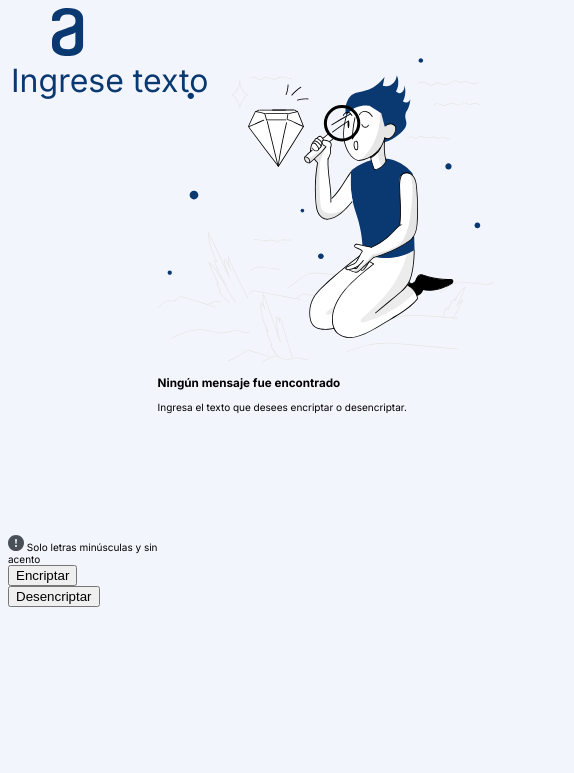
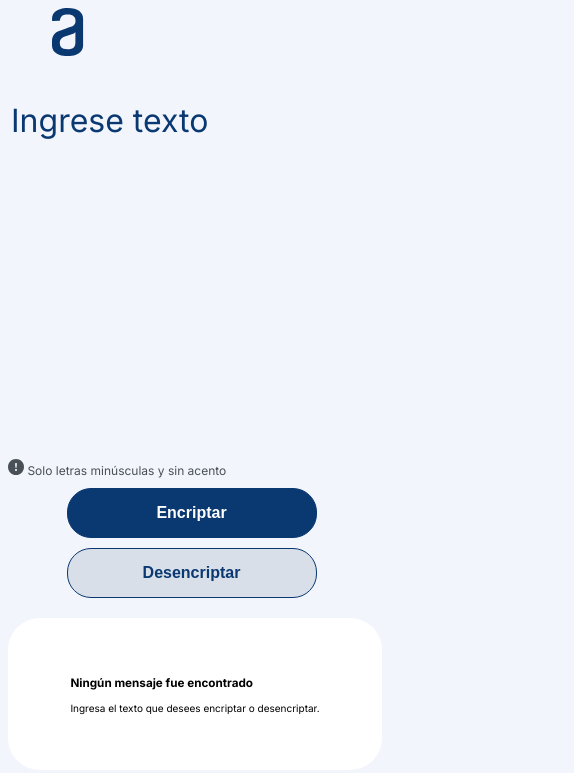
Before and after one commit to lawrencehv/challenge-encriptador, a plain HTML site: page index.html in a window 390 px wide. Shown: the whole page, 574 px wide, since content can reach past the window. Drawn offline with Linux system fonts and the light colour scheme.

Commit message:
Se termina de dar los estilos CSS y responsividad

```diff
--- a/index.html
+++ b/index.html
@@ -15,20 +15,20 @@
     </header>
     <main>
         <form class="form__section">
-            <textarea class="form__input" name="texto" id="" string=string.toLowerCase placeholder="Ingrese texto"></textarea>
+            <textarea class="form__input" name="texto" id="" placeholder="Ingrese texto"></textarea>
             <div class="container">
-                    <div class="btn_container">
-                                    <div class="btn_alert_msj"><img src="assets/img/Logo-alerta.svg" alt="icono de alerta">
-                                        <span>Solo letras minúsculas y sin acento</span>
-                                    </div>
-                    </div>
-                <input type="submit" value="Encriptar">
-                <input type="submit" value="Desencriptar">
+                <div class="btn_alert_msj"><img src="assets/img/Logo-alerta.svg" alt="icono de alerta">
+                    <span>Solo letras minúsculas y sin acento</span>
+                </div>
+                <div class="btn_container">
+                    <input class="form_btn" type="submit" value="Encriptar">
+                    <input class="form_btn form_btn--secundary" type="submit" value="Desencriptar">
+                </div>
             </div>
         </form>
 
         <aside class="result__decrypted">
-            <img src="assets/img/Muñeco.svg" alt="" class="result__decrypted__img">
+            <img src="assets/img/Muñeco.svg" alt="imagen de la caja de resultado" class="result__decrypted__img">
             <div class="result__decrypted__container">
                 <h3 class="result__decrypted__container__title">Ningún mensaje fue encontrado</h3>
                 <p class="result__decrypted__container__text">Ingresa el texto que desees encriptar o desencriptar.</p>
--- a/style.css
+++ b/style.css
@@ -33,12 +33,15 @@ main{
     flex-direction: column;
     justify-content: space-between;
     height: 65dvh;
-    width: 40%;
+    max-width: 40rem;
+    width: 100%;
 }
 
 .form__input{
-    width: 560px;
-    height: 50dvh;
+    width: 100%;
+    max-width: 560px;
+    max-height: 50dvh;
+    height: auto;
     background-color: transparent;
     border-color: transparent;
     resize: none;
@@ -47,7 +50,132 @@ main{
     font-size: 3.2rem;
     text-align: justify;
     color: var(--darkblue);
+    margin-bottom: 3rem;
+    margin-top: 4rem;
 }
 ::placeholder{
     color: var(--darkblue);
 }
+
+.container{
+    display: flex;
+    flex-direction: column;
+}
+
+.btn_alert_msj{
+    font-size: 1.2rem;
+    color: #495057;
+    gap: .8rem;
+    margin-bottom: 1rem;
+}
+
+.btn_container{
+    display: flex;
+}
+
+.form_btn{
+    background: var(--darkblue);
+    font-size: 1.6rem;
+    color: white;
+    width: 328px;
+    height: 67px;
+    border-radius: 24px;
+    border: 1px solid var(--darkblue);
+    margin-right: .7rem;
+    font-weight: 700;
+}
+
+.form_btn--secundary{
+    background-color: #D8DFE8;
+    color: var(--darkblue);
+}
+
+.result__decrypted{
+    display: flex;
+    flex-direction: column;
+    align-items: center;
+    justify-content: center;
+    background-color: white;
+    width: 100%;
+    max-width: 40rem;
+    height: 100dvh;
+    border-radius: 32px;
+    gap: 3rem;
+    margin-bottom: 50rem;
+}
+
+.result__decrypted__img{
+    display: block;
+}
+
+@media screen and (max-width:768px){
+    main{
+        flex-direction: column;
+        align-items: center;
+        gap: 2rem;
+    }
+    .form__section {
+        display: flex;
+        flex-direction: column;
+        justify-content: space-between;
+        height: 64dvh;
+        max-width: 40rem;
+        width: 100%;
+    }
+
+    .result__decrypted {
+        display: flex;
+        flex-direction: column;
+        align-items: center;
+        justify-content: center;
+        background-color: white;
+        width: 100%;
+        max-width: 40rem;
+        height: 15dvh;
+        border-radius: 32px;
+        gap: 2rem;
+        margin-bottom: 50rem;
+    }
+
+    .result__decrypted__img{
+        display:none
+    }
+}
+
+@media screen and (max-width:435px) {
+
+    .btn_container{
+        display: flex;
+        flex-direction: column;
+        align-items: center;
+        gap: 1rem;
+    }
+
+    .form__section {
+    display: flex;
+    flex-direction: column;
+    justify-content: space-between;
+    height: 64dvh;
+    max-width: 40rem;
+    width: 100%;
+}
+
+    .form_btn{
+        width: 250px;
+        height: 50px;
+    }
+
+    .result__decrypted{
+        display: flex;
+    flex-direction: column;
+    align-items: center;
+    justify-content: center;
+    background-color: white;
+    width: 100%;
+    max-width: 40rem;
+    height: 18dvh;
+    border-radius: 32px;
+    gap: 3rem;
+    margin-bottom: 50rem;
+    }
+}
```
